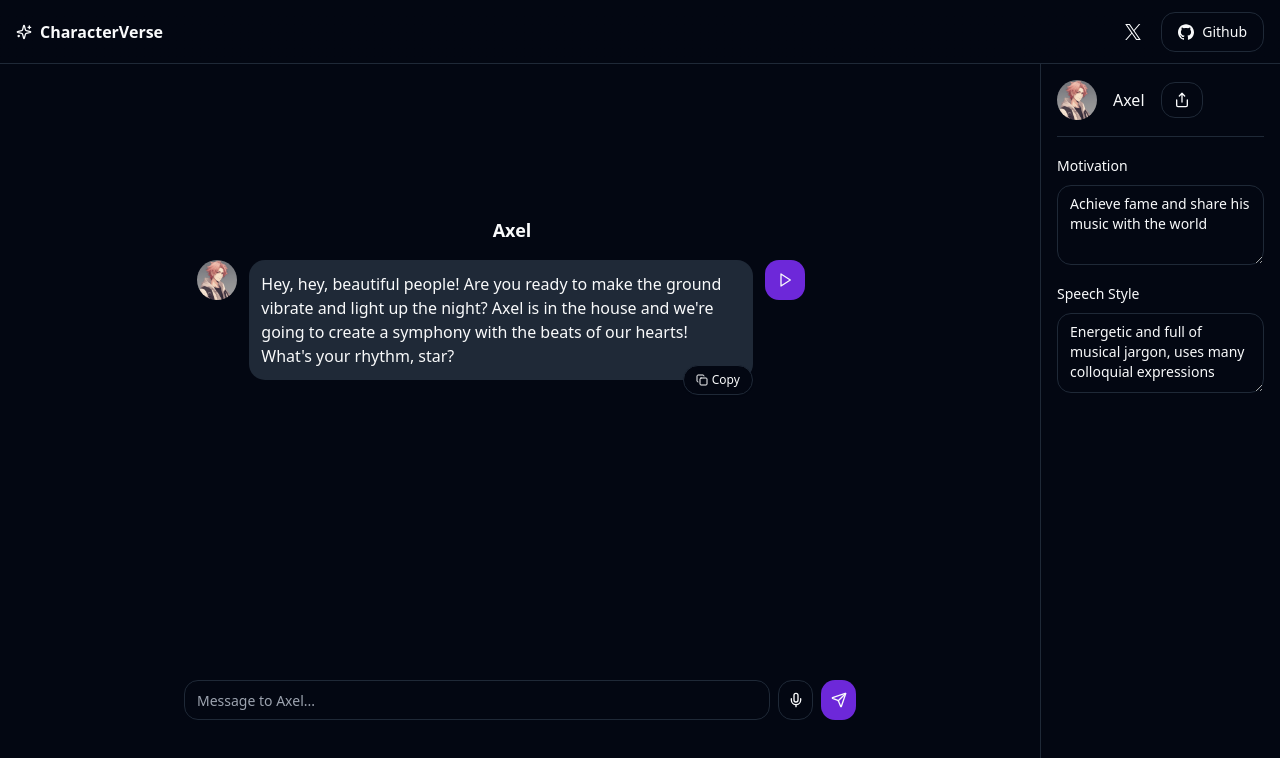
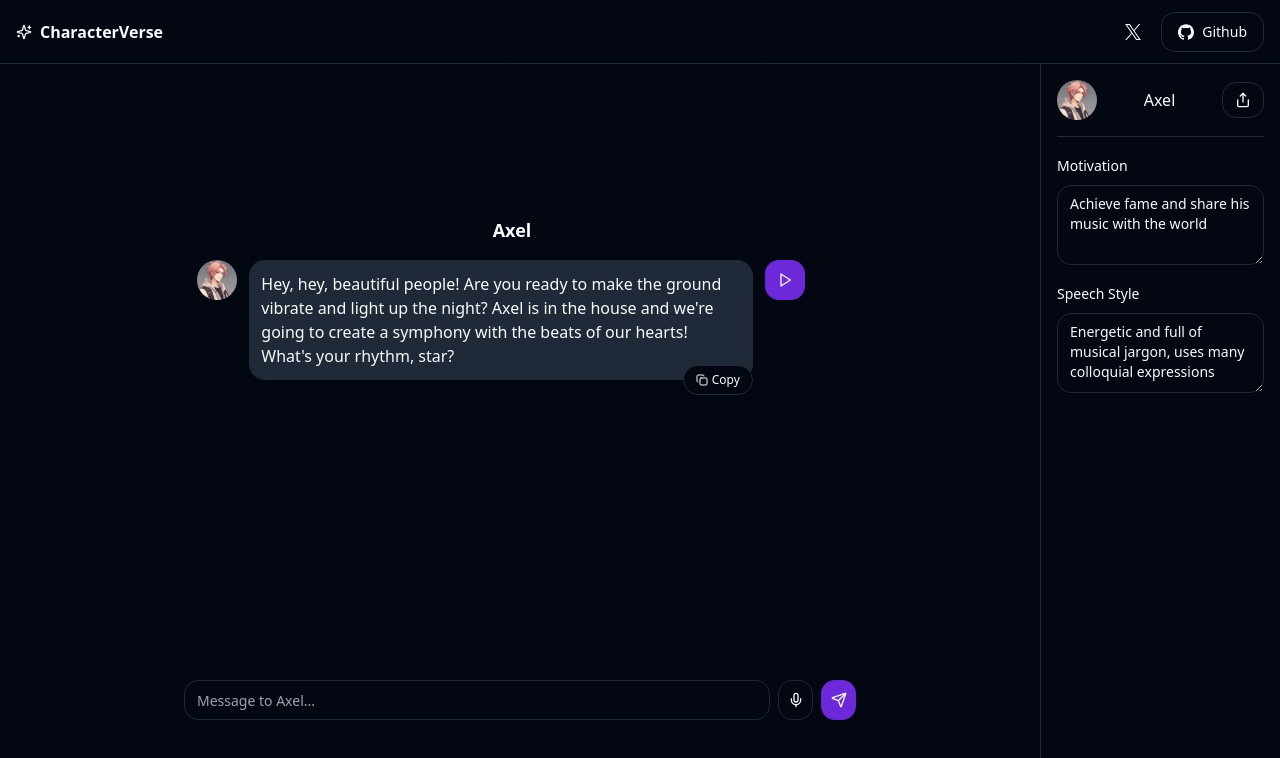
Before and after one commit to roberthgnz/character-verse, a Next.js app: page /chat/Axel in a window 1280 px wide. Shown: the top 758 px of the page. Built offline with nearby package versions, Linux system fonts and the light colour scheme; grey boxes are pictures that could not be loaded.

Commit message:
refactor: Update ChatSettings component to use justify-between for better alignment

```diff
--- a/components/chat-settings.tsx
+++ b/components/chat-settings.tsx
@@ -63,7 +63,7 @@ export const ChatSettings = ({ character }: ChatSettingsProps) => {
 
   return (
     <div className="space-y-4 p-4">
-      <div className="flex items-center gap-4">
+      <div className="flex items-center justify-between gap-4">
         <Avatar>
           <AvatarImage
             src={`/img/character/${character.name}.jpeg`}
```
